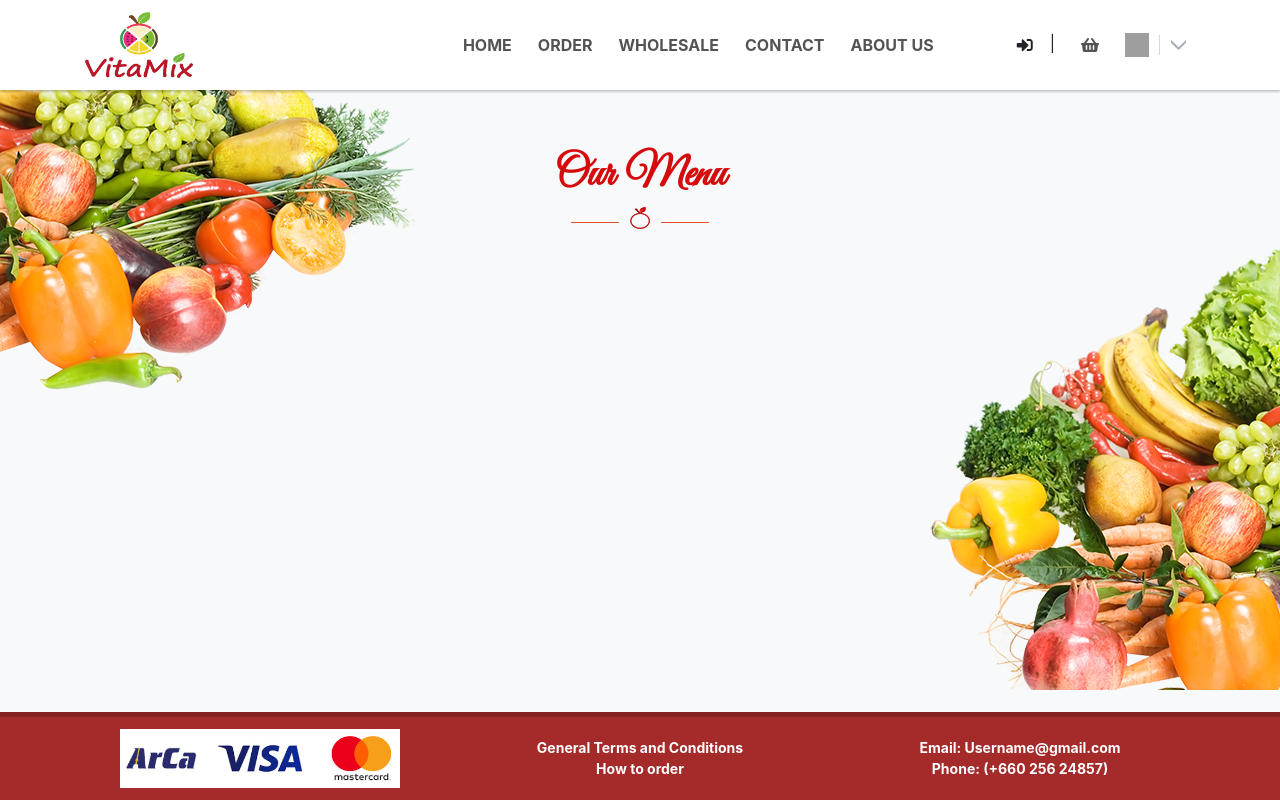
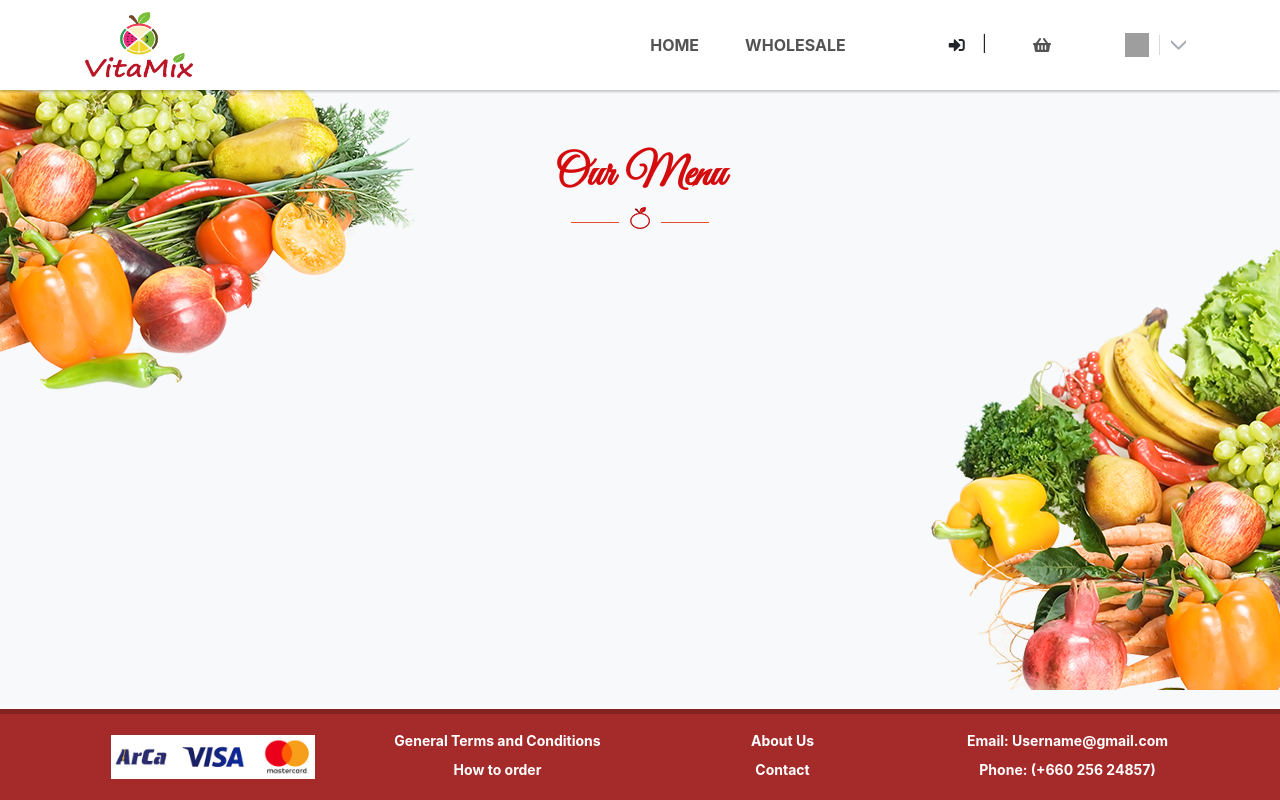
Before and after one commit to anialex17/OnlineShopLast, a Django app: page /en/ in a window 1280 px wide. Run offline with Django 3.2, Linux system fonts and the light colour scheme; data that the repository does not hold is empty; some libraries are stand-ins or nearby versions; grey boxes are pictures that could not be loaded.

Commit message:
Kate 11.02.2022

```diff
--- a/basket/forms.py
+++ b/basket/forms.py
@@ -27,8 +27,7 @@ class OrderForm(forms.ModelForm):
             'phone': forms.TextInput(attrs={'type': "text", 'class': "form-control shadow-none", 'id': "name",
                                             'placeholder': "+374 ** ******"}),
             'date_shipping': forms.DateInput(
-                attrs={'type': "date", 'id': "start", 'class': "date-input", 'name': "trip-start",
-                       'value': "2021-12-15", 'min': "2021-12-15", 'max': "2022-12-31"}),
+                attrs={'type': "date", 'id': "start", 'class': "date-input", 'name': "trip-start"}),
             'time_shipping': forms.Select(attrs={'type': "text", 'class': "form-control shadow-none", 'id': "name",
                                                  'placeholder': "Time"}),
             'payment_type': forms.Select(attrs={'type': "text", 'class': "form-control shadow-none", 'id': "name",
--- a/basket/views.py
+++ b/basket/views.py
@@ -65,12 +65,12 @@ def add_to_basket(request):
             product_item.quantity = product_quantity
             basket.productItems.add(product_item)
             product_item.save()
-            messages.success(request, 'The product is successfully added to your basket')
+            messages.success(request, 'The product was successfully added to your basket')
             return HttpResponseRedirect(request.META['HTTP_REFERER'])
         else:
             product_item.quantity = product_quantity
             product_item.save()
-            messages.add_message(request, messages.INFO, 'The product is successfully added to your basket')
+            messages.add_message(request, messages.INFO, 'The product was successfully added to your basket')
             return HttpResponseRedirect(request.META['HTTP_REFERER'])
 
 
@@ -82,7 +82,7 @@ def basket_remove(request):
         basket.productItems.remove(product_item)
         # product_item.delete()
         # del product_item
-        messages.success(request, 'The product is successfully deleted')
+        messages.success(request, 'The product was successfully deleted')
         # messages.add_message(request, messages.INFO, 'The product is successfully deleted')
         # return HttpResponseRedirect(request.META['HTTP_REFERER'])
     return redirect('basket')
--- a/static/CSS/media.css
+++ b/static/CSS/media.css
@@ -160,12 +160,10 @@
         padding-top: 30px;
     }
 }
-@media only screen and (max-width: 1200px){
-    .nav-link {
-        font-size: 14px;
-    }
+@media only screen and (min-width: 1200px){
+
     .nav-item {
-        padding-right: 5px;
+        padding-right: 30px;
     }
 }
 
--- a/static/JS/script.js
+++ b/static/JS/script.js
@@ -98,7 +98,7 @@ function updateLanguage() {
     const lang = localStorage.getItem('lang');
     $('#page-language-select').val(lang || currentLanguage)
     updateflags(lang || currentLanguage)
-    localStorage.setItem('lang', 'hy');
+    localStorage.setItem('lang', currentLanguage);
 }
 
 updateLanguage();
--- a/templates/include/footer.html
+++ b/templates/include/footer.html
@@ -4,26 +4,42 @@
 <footer class="footer py-2">
     <div class="container">
         <div class="row align-items-center">
-            <div class="col-sm-4 py-1">
+            <div class="col-sm-3 py-1">
                 <div class="cards-img">
                     <img src="{% static 'Images/footer/cards.jpg' %}" alt="cards" class="img">
                 </div>
             </div>
-            <div class="col-sm-4 py-1">
-                <div>
+            <div class="col-sm-3 py-1">
+                <div class="pt-1 pb-2">
                     <a href="{% url 'terms_order' %}">
                       {% trans 'General Terms and Conditions' %}
                     </a>
                 </div>
-                <div>
+                <div class="pb-2">
                     <a href="{% url 'terms_order' %}">
                         {% trans 'How to order' %}
                     </a>
                 </div>
             </div>
-            <div class="col-sm-4 py-1">
-                <div>{% trans 'Email' %}: Username@gmail.com</div>
-                <div>{% trans 'Phone' %}: (+660 256 24857)</div>
+            <div class="col-sm-3 py-1">
+                <div class="pt-1 pb-2">
+                    <a href="{% url 'about_us' %}">
+                        {% trans 'About Us' %}
+                    </a>
+                </div>
+                <div class="pb-2">
+                    <a href="{% url 'contact' %}">
+                        {% trans 'Contact' %}
+                    </a>
+                </div>
+            </div>
+            <div class="col-sm-3 py-1">
+                <div class="pt-1 pb-2">
+                    {% trans 'Email' %}: Username@gmail.com
+                </div>
+                <div class="pb-2">
+                    {% trans 'Phone' %}: (+660 256 24857)
+                </div>
             </div>
         </div>
     </div>
--- a/templates/include/header.html
+++ b/templates/include/header.html
@@ -15,10 +15,10 @@
                     <a class="nav-link site-color font-weight-bold nav-height"
                        href="{% url 'home' %}">{% trans 'HOME' %}</a>
                 </li>
-                <li class="nav-item nav-height">
-                    <a class="nav-link site-color font-weight-bold nav-height"
-                       href="{% url 'terms_order' %}">{% trans 'ORDER' %}</a>
-                </li>
+<!--                <li class="nav-item nav-height">-->
+<!--                    <a class="nav-link site-color font-weight-bold nav-height"-->
+<!--                       href="{% url 'terms_order' %}">{% trans 'ORDER' %}</a>-->
+<!--                </li>-->
                 <!--                <li class="nav-item nav-height">-->
                 <!--                    <a class="nav-link site-color font-weight-bold nav-height"-->
                 <!--                       href="{% url 'gallery' %}">{% trans 'GALLERY' %}</a>-->
@@ -27,14 +27,14 @@
                     <a class="nav-link site-color font-weight-bold nav-height"
                        href="{% url 'wholesale' %}">{% trans 'WHOLESALE' %}</a>
                 </li>
-                <li class="nav-item nav-height">
-                    <a class="nav-link site-color font-weight-bold nav-height"
-                       href="{% url 'contact' %}">{% trans 'CONTACT' %}</a>
-                </li>
-                <li class="nav-item nav-height">
-                    <a class="nav-link site-color font-weight-bold nav-height"
-                       href="{% url 'about_us' %}">{% trans 'ABOUT US' %}</a>
-                </li>
+<!--                <li class="nav-item nav-height">-->
+<!--                    <a class="nav-link site-color font-weight-bold nav-height"-->
+<!--                       href="{% url 'contact' %}">{% trans 'CONTACT' %}</a>-->
+<!--                </li>-->
+<!--                <li class="nav-item nav-height">-->
+<!--                    <a class="nav-link site-color font-weight-bold nav-height"-->
+<!--                       href="{% url 'about_us' %}">{% trans 'ABOUT US' %}</a>-->
+<!--                </li>-->
                 {% if request.user.is_authenticated %}
                 <li class="nav-item nav-height">
                     <a class="nav-link site-color font-weight-bold nav-height"
@@ -51,8 +51,6 @@
                             data-target="#sign-in-modal">
                         <span class="d-lg-none font-weight-bold pr-2">{% trans 'SIGN IN' %}</span>
                         <i class="fas fa-sign-in-alt"></i>
-                        <!--<i class="fas fa-sign-out-alt"></i>-->
-                        <!--<i class="fas fa-user"></i>-->
                     </button>
                     <div class="pb-1 sign-in-basket-line">|</div>
                 </li>
@@ -64,7 +62,7 @@
                         <span class="product-quantity">{{ request.user.customer.baskets.total_quantity }}</span>
                     </a>
                 </li>
-                <li>
+                <li class="pl-5">
                     <form action="{% url 'set_language' %}" class="site-lang-form" method="post">
                         {% csrf_token %}
                         <input name="next" type="hidden" value="{{ redirect_to }}">
--- a/templates/main/home.html
+++ b/templates/main/home.html
@@ -6,24 +6,24 @@
     <section class="home-content divider">
         <div class="right-bottom-bg">
             <div class="container">
-
-                <div class="header-block">
-                    <h1 class="header mb-5">{% trans 'Our Menu' %}</h1>
-                    <p style="color: red" class="header-text text-center">
-                        {% if messages %}
+                {% if messages %}
                 {% for message in messages %}
-                {{ message }}
+                <div class="d-flex justify-content-center mb-3">
+                    <div class="message">
+                        {{ message }}
+                    </div>
+                </div>
                 {% endfor %}
                 {% endif %}
-
-                    </p>
+                <div class="header-block justify-content-center">
+                    <h1 class="header mb-5">{% trans 'Our Menu' %}</h1>
                 </div>
 
 
-                <div class="row">
+                <div class="row row-cols-1 row-cols-sm-2 row-cols-md-2 row-cols-lg-3">
                     {% for category in categories %}
 
-                        <div class="col-sm-4 py-2 px-sm-2">
+                        <div class="col py-2 px-sm-2">
                             <a href="{% url 'category_product_list' category.url %}" class="product-item">
                                 <img src="{{ category.image.url }}" alt="" class="img product-pic">
 
```
Also changed, not shown: static/CSS/style.css (+36 -9 lines), templates/basket/basket.html (+64 -14 lines), templates/main/menu.html (+18 -15 lines), static/Images/icons/united-kingdom.png (deleted).
